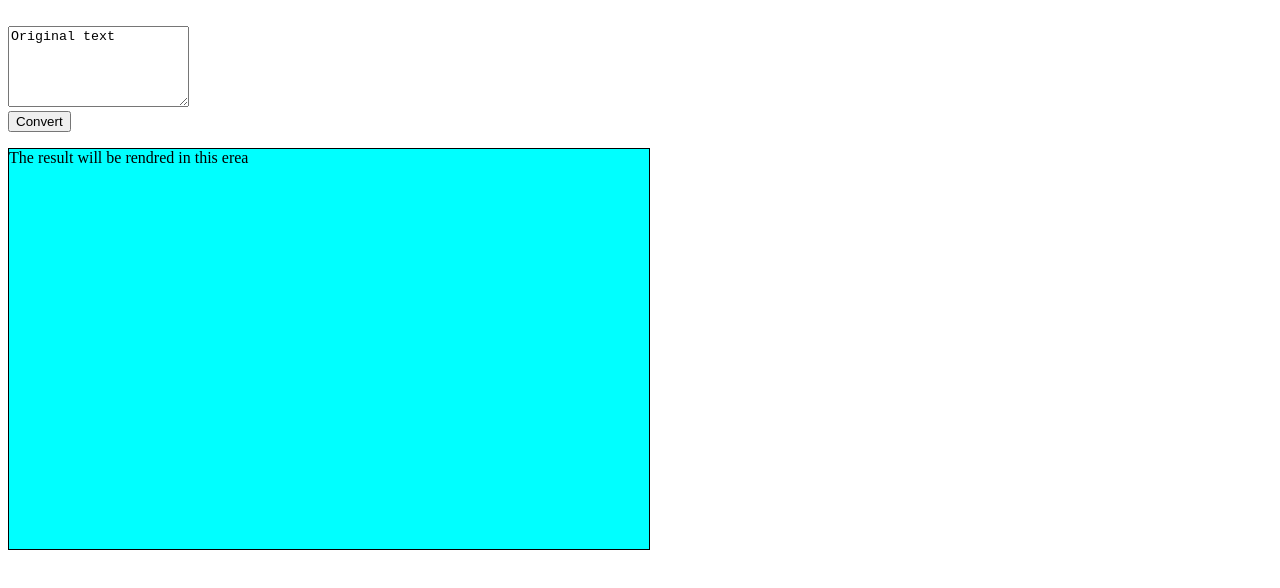
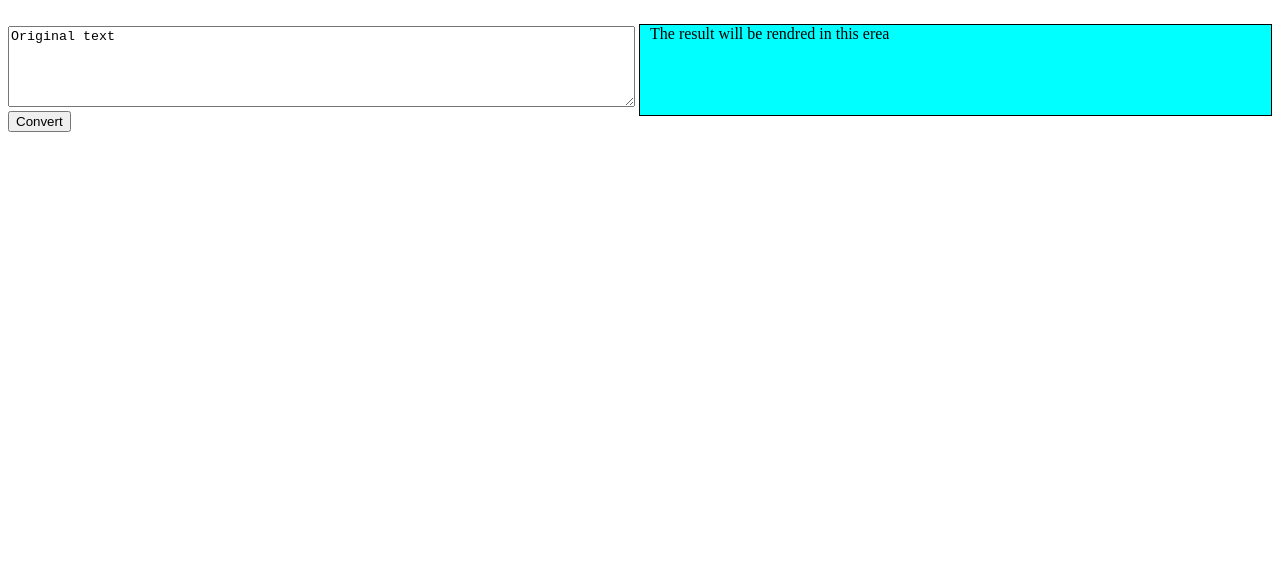
Before and after one commit to mohamedelghachi/markdown_parser, a plain HTML site: page index.html in a window 1280 px wide. Drawn offline with Linux system fonts and the light colour scheme.

Commit message:
display flex

```diff
--- a/style.css
+++ b/style.css
@@ -1,24 +1,18 @@
-.body {
-  display: flex;
-  flex-direction: row;
-  justify-content: center;
-  align-items: center;
+.result{
+  border-style: solid;
+border-width: 1px;
+width: 50%;
+padding-left: 10px;
+background-color: aqua;
 }
-
-.body form {
-  display: flex;
-  flex-direction: column;
-  justify-content: center;
-  align-items: center;
-  margin: 20px;
+#container{
+width: 100%;
+display: flex;
 }
-
-
-.result {
-  border-style: solid;
-  border-width: 1px;
-  width: 50vw;
-  height: 50vh;
-  /*text-align: center;*/
-  background-color: aqua;
+form{
+width: 50%;
+padding-right: 10px;
 }
+textarea{
+width: 100%;
+}
```
